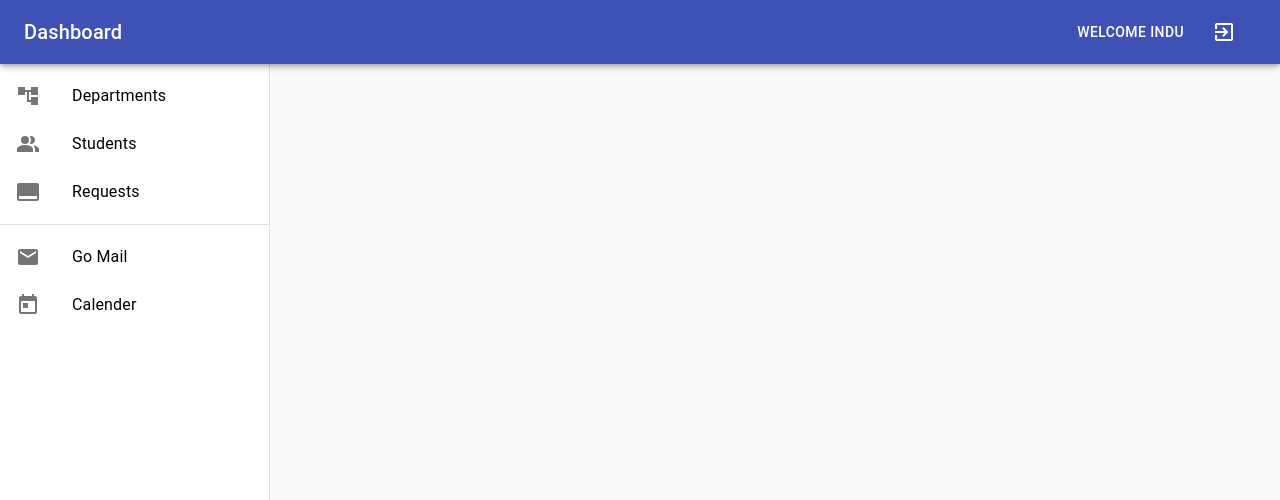
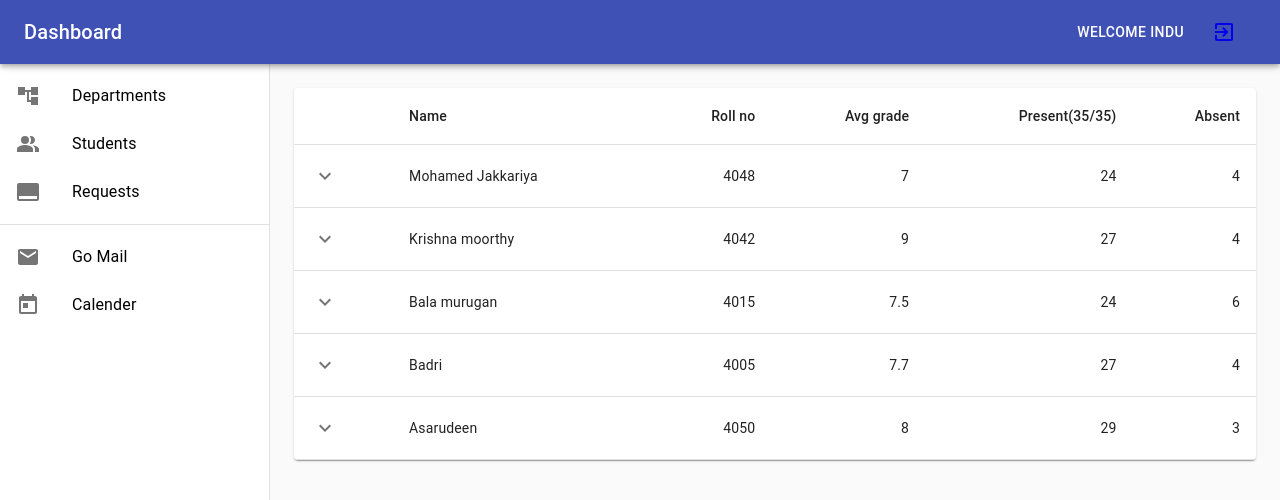
Before and after one commit to MohamedJakkariya/University-management-system, a React (Create React App) app in the folder client/: page /staff/dashboard in a window 1280 px wide. Shown: the top 500 px of the page. Built offline with nearby package versions, Linux system fonts and the light colour scheme.

Commit message:
added default info to staff dashboard

```diff
--- a/client/src/App.js
+++ b/client/src/App.js
@@ -4,6 +4,7 @@ import { Switch, Route, BrowserRouter as Router } from 'react-router-dom';
 
 import Login from './Components/Auth/login';
 import { Dashboard } from './Components/Staff';
+import StudentData from './Components/Staff/StudentData';
 
 function App() {
 	return (
@@ -15,6 +16,12 @@ function App() {
 
 					{/* Go to staff dashboard  */}
 					<Route path='/staff/dashboard' component={Dashboard} />
+
+					<Route
+						exact
+						path='/staff/dashboard/students'
+						component={StudentData}
+					/>
 				</Switch>
 			</Router>
 		</div>
--- a/client/src/Components/Staff/Dashboard.js
+++ b/client/src/Components/Staff/Dashboard.js
@@ -70,9 +70,11 @@ export default function Dashboard() {
 					</Typography>
 					<Box>
 						<Button color='inherit'>Welcome Indu</Button>
-						<Button color='inherit'>
-							<ExitToAppIcon />
-						</Button>
+						<Link to='/'>
+							<Button color='inherit'>
+								<ExitToAppIcon />
+							</Button>
+						</Link>
 					</Box>
 				</Toolbar>
 			</AppBar>
@@ -135,7 +137,7 @@ export default function Dashboard() {
 			</Drawer>
 			<main className={classes.content}>
 				<Toolbar />
-				<Route path='/staff/dashboard/students' component={StudentData} />
+				<StudentData />
 			</main>
 		</div>
 	);
```
